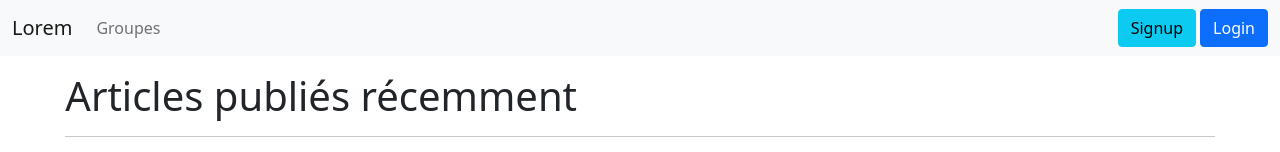
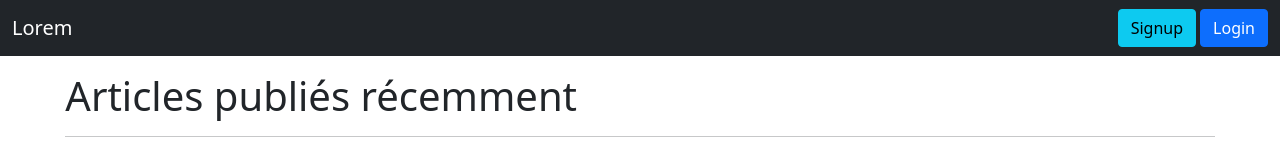
Before and after one commit to projet-technique-h3-2022/LoremFront, a Vue app: page / in a window 1280 px wide. Shown: the top 152 px of the page. Built offline with nearby package versions, Linux system fonts and the light colour scheme; grey boxes are pictures that could not be loaded.

Commit message:
Remove Groups link from navbar

```diff
--- a/src/components/Navbar.vue
+++ b/src/components/Navbar.vue
@@ -11,7 +11,7 @@
 </script>
 
 <template>
-  <nav class="navbar navbar-expand-lg navbar-light bg-light">
+  <nav class="navbar navbar-expand-lg navbar-dark bg-dark">
     <div class="container-fluid">
       <router-link :to="{ name: 'homepage' }" class="navbar-brand" >
         Lorem
@@ -29,9 +29,6 @@
       </button>
       <div class="collapse navbar-collapse" id="navbarSupportedContent">
         <ul class="navbar-nav me-auto mb-2 mb-lg-0">
-          <router-link to="/" class="nav-link" >
-            Groupes
-          </router-link>
         </ul>
 
 				<router-link v-if="!user" :to="{ name: 'signup' }" class="btn btn-info me-1">
```
